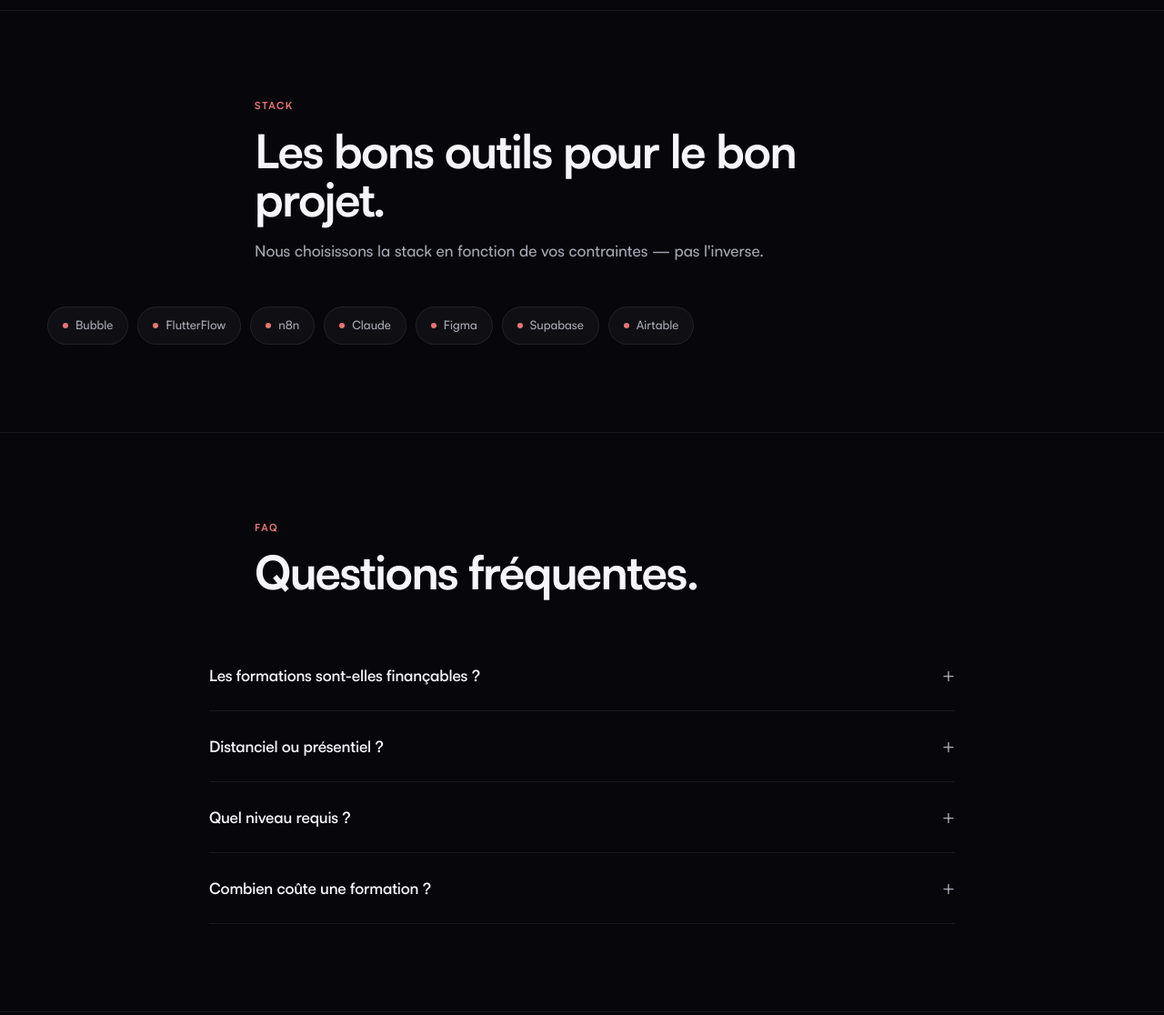
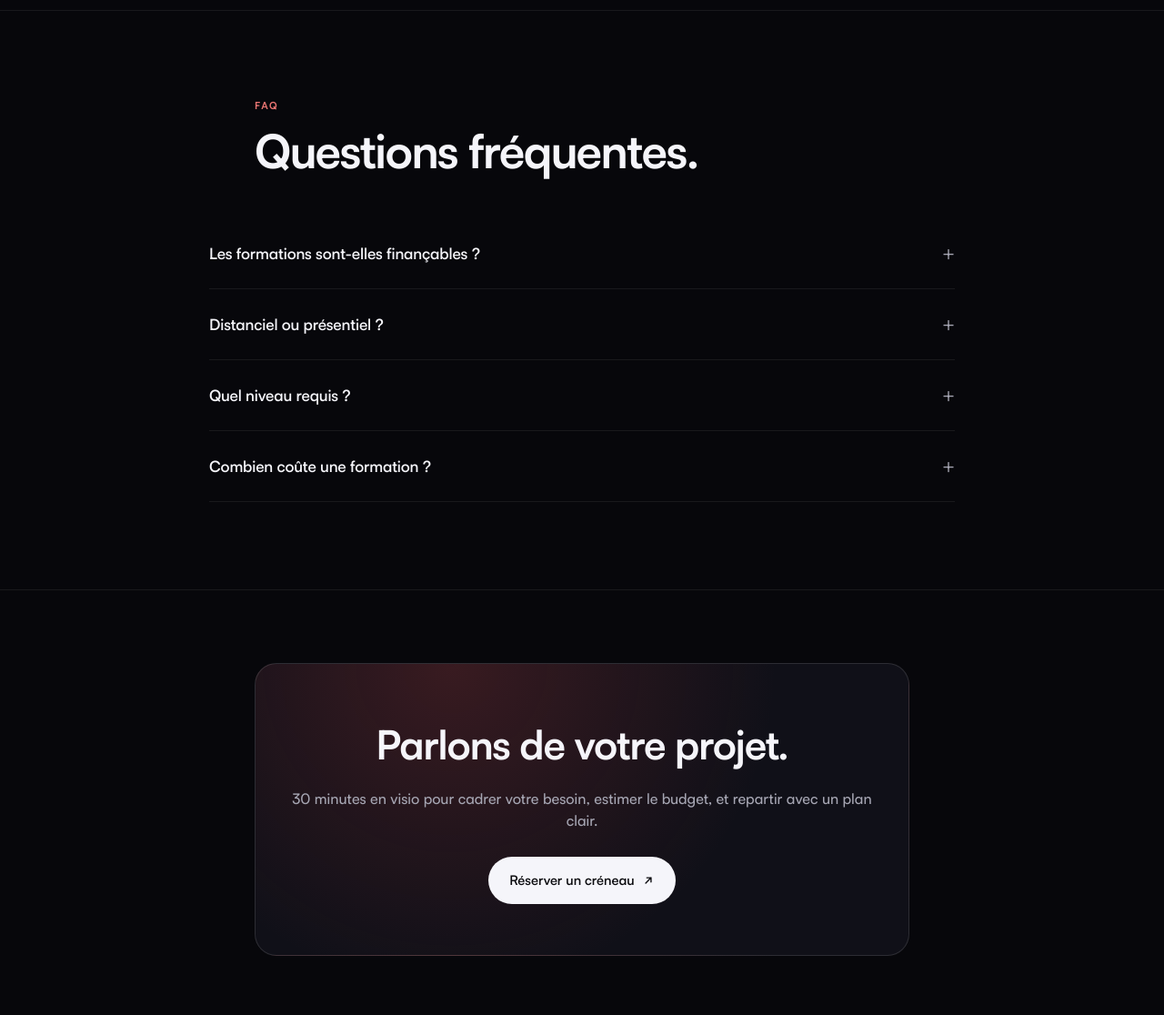
Before and after one commit to webinti/webinti-v2, an Astro site in the folder site/: page /expertise/formations in a window 1280 px wide. Shown: the part 3440-4556 px from the top of the page at 91% size. Built offline with nearby package versions, Linux system fonts and the light colour scheme; Astro itself is replaced by a stand-in of ours.

Commit message:
Remove redundant Stack section from /expertise/formations/
Tools are already surfaced via the colored formation cards above.

Co-Authored-By: Claude Opus 4.7 <noreply@anthropic.com>

```diff
--- a/site/src/pages/expertise/formations.astro
+++ b/site/src/pages/expertise/formations.astro
@@ -303,17 +303,6 @@ const faqs = [
 <section class="sec">
   <div class="container">
     <div class="sec-head">
-      <div class="sec-kicker">Stack</div>
-      <h2 class="sec-title">Les bons outils pour le bon projet.</h2>
-      <p class="sec-lede">Nous choisissons la stack en fonction de vos contraintes — pas l'inverse.</p>
-    </div>
-    <div class="tools-strip"><span class="tool-chip"><span class="tool-dot"></span>Bubble</span><span class="tool-chip"><span class="tool-dot"></span>FlutterFlow</span><span class="tool-chip"><span class="tool-dot"></span>n8n</span><span class="tool-chip"><span class="tool-dot"></span>Claude</span><span class="tool-chip"><span class="tool-dot"></span>Figma</span><span class="tool-chip"><span class="tool-dot"></span>Supabase</span><span class="tool-chip"><span class="tool-dot"></span>Airtable</span></div>
-  </div>
-</section>
-
-<section class="sec">
-  <div class="container">
-    <div class="sec-head">
       <div class="sec-kicker">FAQ</div>
       <h2 class="sec-title">Questions fréquentes.</h2>
     </div>
```
